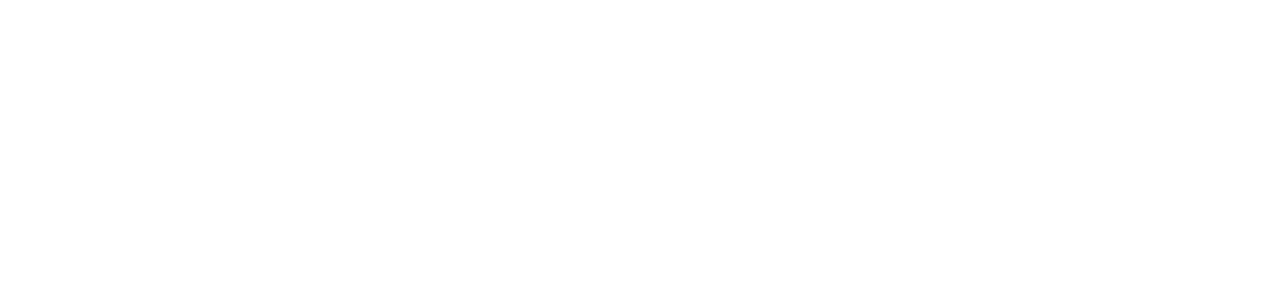
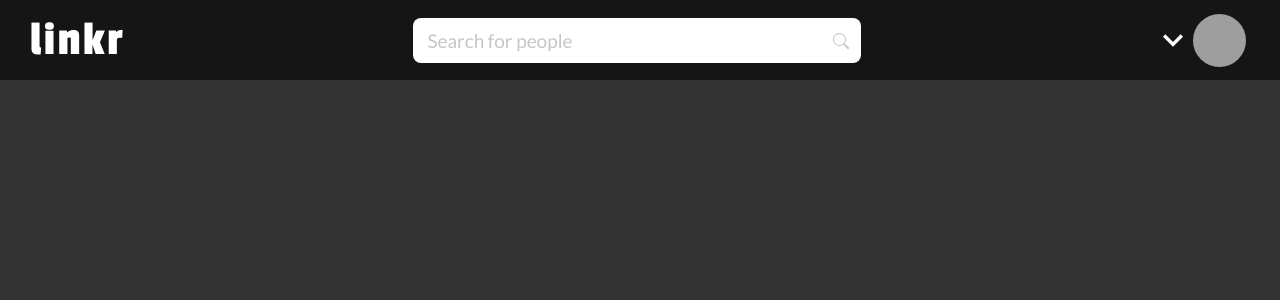
Before and after one commit to ana-pairo/linkr, a React (Create React App) app: page /teste in a window 1280 px wide. Before the commit this address had no page. Shown: the top 300 px of the page. Built offline with nearby package versions, Linux system fonts and the light colour scheme; grey boxes are pictures that could not be loaded.

Commit message:
Header component designed

```diff
--- a/package.json
+++ b/package.json
@@ -9,6 +9,7 @@
     "axios": "^1.1.3",
     "dayjs": "^1.11.5",
     "react": "^18.2.0",
+    "react-click-away-listener": "^2.2.2",
     "react-dom": "^18.2.0",
     "react-icons": "^4.6.0",
     "react-loader-spinner": "^5.3.4",
--- /dev/null
+++ b/src/common/Container/ContainerStyle.js
@@ -0,0 +1,11 @@
+import styled from "styled-components";
+
+const Container = styled.div`
+  height: 100vh;
+  width: 100vw;
+  display: flex;
+  position: relative;
+  background-color: #333333;
+`;
+
+export { Container };
--- a/src/common/GlobalStyles.js
+++ b/src/common/GlobalStyles.js
@@ -46,7 +46,6 @@
 }
 *{
     box-sizing: border-box;
-
 }
 
 .swal-overlay {
--- /dev/null
+++ b/src/common/Header/Header.js
@@ -0,0 +1,52 @@
+import { useState } from "react";
+import { useNavigate } from "react-router-dom";
+import { MdOutlineExpandMore } from "react-icons/md";
+import { BsSearch } from "react-icons/bs";
+import ClickAwayListener from "react-click-away-listener";
+
+import { Menu, Imagem, Wrapper, SearchBox } from "./HeaderStyledComponents";
+
+export default function Header() {
+  const [showMenu, setShowMenu] = useState(false);
+  const navigate = useNavigate();
+  const userPicture =
+    "https://i0.wp.com/techwek.com/wp-content/uploads/2021/01/panda-fofo-kawaii.jpg?resize=474%2C841&ssl=1";
+
+  return (
+    <Wrapper>
+      <div>
+        <h1>linkr</h1>
+      </div>
+      <SearchBox showMenu={showMenu}>
+        <input type="text" name="search" placeholder="Search for people" />
+        <div>
+          <BsSearch color={"#C6C6C6"} />
+        </div>
+      </SearchBox>
+      <ClickAwayListener onClickAway={() => setShowMenu(false)}>
+        <Imagem
+          showMenu={showMenu}
+          onClick={() => {
+            setShowMenu(!showMenu);
+          }}
+        >
+          <div>
+            <MdOutlineExpandMore color="white" size="40px" />
+          </div>
+
+          <img src={userPicture} />
+        </Imagem>
+      </ClickAwayListener>
+
+      <Menu
+        showMenu={showMenu}
+        onClick={() => {
+          localStorage.removeItem("UserToken");
+          navigate("/");
+        }}
+      >
+        <h1>Logout</h1>
+      </Menu>
+    </Wrapper>
+  );
+}
--- /dev/null
+++ b/src/common/Header/HeaderStyledComponents.js
@@ -0,0 +1,166 @@
+import styled from "styled-components";
+
+const Wrapper = styled.div`
+  display: flex;
+  flex-direction: row;
+  justify-content: space-between;
+  align-items: center;
+  padding: 0 30px;
+  height: 80px;
+  position: absolute;
+  top: 0;
+  width: 100%;
+  z-index: 1;
+  background-color: #151515;
+
+  h1 {
+    font-family: "Passion One", cursive;
+    font-size: 49px;
+    line-height: 54px;
+    letter-spacing: 0.05em;
+    color: #ffffff;
+  }
+
+  @media (max-width: 1000px) {
+    height: 72px;
+    padding: 0 20px;
+
+    h1 {
+      font-size: 45px;
+      line-height: 50px;
+    }
+  }
+`;
+
+const Imagem = styled.div`
+  display: flex;
+  justify-content: center;
+  align-items: center;
+  width: 100px;
+
+  img {
+    width: 53px;
+    height: 53px;
+    border-radius: 50%;
+    object-fit: cover;
+  }
+
+  div {
+    display: flex;
+    align-items: center;
+    width: 40px;
+    height: 40px;
+    ${(props) =>
+      props.showMenu
+        ? "transform: rotate(180deg)"
+        : "transform: rotate(360deg)"}
+  }
+
+  @media (max-width: 1000px) {
+    width: 100px;
+
+    div {
+      width: 35px;
+    }
+
+    img {
+      width: 44px;
+      height: 44px;
+    }
+  }
+`;
+
+const Menu = styled.div`
+  height: ${(props) => (props.showMenu ? "50px" : "0px")};
+  width: 130px;
+  overflow-y: hidden;
+  transition: height 0.5s;
+  background: #171717;
+  border-radius: 0px 0px 0px 20px;
+  position: absolute;
+  top: 80px;
+  right: 0px;
+  display: flex;
+  justify-content: center;
+  align-items: center;
+  text-align: center;
+  background-color: #151515;
+
+  h1 {
+    opacity: ${(props) => (props.showMenu ? "1" : "0")};
+    transition: opacity 0.5s;
+    font-family: "Lato", sans-serif;
+    font-weight: 700;
+    font-size: 17px;
+    line-height: 20px;
+    letter-spacing: 0.05em;
+    color: #ffffff;
+  }
+
+  @media (max-width: 1000px) {
+    height: ${(props) => (props.showMenu ? "43px" : "0px")};
+    top: 72px;
+
+    h1 {
+      font-size: 15px;
+      line-height: 18px;
+    }
+  }
+`;
+
+const SearchBox = styled.div`
+  width: 35vw;
+  position: relative;
+
+  input {
+    width: 100%;
+    height: 45px;
+    border-radius: 8px;
+    outline: none;
+    text-decoration: none;
+    border: none;
+    font-family: "Lato", sans-serif;
+    font-weight: 400;
+    font-size: 19px;
+    line-height: 23px;
+    padding: 0 40px 0 14px;
+    color: rgb(198, 198, 198);
+  }
+
+  input::placeholder {
+    color: rgb(198, 198, 198);
+  }
+
+  div {
+    display: flex;
+    align-items: center;
+    justify-content: center;
+    width: 40px;
+    position: absolute;
+    top: 15px;
+    right: 0;
+  }
+
+  @media (max-width: 1000px) {
+    width: 85%;
+    position: absolute;
+    top: ${(props) => (props.showMenu ? "122px" : "82px")};
+    right: calc(15% / 2);
+    transition: top 0.5s;
+
+    input {
+      padding: 0 30px 0 14px;
+      font-size: 17px;
+      line-height: 20px;
+    }
+
+    div {
+      width: 30px;
+      position: absolute;
+      top: 15px;
+      right: 1px;
+    }
+  }
+`;
+
+export { Menu, Imagem, Wrapper, SearchBox };
--- a/src/components/App/App.js
+++ b/src/components/App/App.js
@@ -3,6 +3,7 @@
 import GlobalStyles from "../../common/GlobalStyles";
 import SignUp from "../SignUp/signUp";
 import PrivatePage from "../PrivatePage/PrivatePage";
+import Tester from "../Teste";
 
 export default function App() {
   return (
@@ -23,8 +24,9 @@
               </PrivatePage>
             }
           />
-          <Route path="/" element={<> Hello Word </>} />
+          <Route path="/" element={<>SignIn</>} />
           <Route path="/sign-up" element={<SignUp />} />
+          <Route path="/teste" element={<Tester />} />
         </Routes>
       </BrowserRouter>
     </>
--- a/src/components/SignUp/signUp.js
+++ b/src/components/SignUp/signUp.js
@@ -55,7 +55,7 @@
       navigate("/");
     } catch (error) {
       setIsDisable(false);
-      swal("Oops", `${error.message}`, "error");
+      swal("Oops", `${error.response.data}`, "error");
     }
   }
 
--- a/src/components/SignUp/signUpStyledComponents.js
+++ b/src/components/SignUp/signUpStyledComponents.js
@@ -3,12 +3,12 @@
 
 const Container = styled.div`
   height: 100vh;
+  width: 100vw;
   position: relative;
   background-color: #333333;
   color: #ffffff;
 
   @media (max-width: 1000px) {
-    position: initial;
     overflow-y: scroll;
   }
 `;
@@ -52,8 +52,8 @@
     align-items: center;
     height: 30%;
     min-height: 180px;
-    width: 100%;
-    flex-wrap: nowrap;
+    width: 100vw;
+    min-width: 330px;
     box-shadow: 0px 4px 4px rgba(0, 0, 0, 0.25);
 
     div {
@@ -97,6 +97,7 @@
     width: 100%;
     height: 70%;
     min-height: 450px;
+    min-width: 330px;
     padding-top: 40px;
     flex-wrap: nowrap;
     justify-content: initial;
@@ -124,6 +125,7 @@
 `;
 
 const ValidatePasswordBox = styled.div`
+  min-width: 300px;
   height: ${(props) => (props.passwordLength !== 0 ? "180px" : "0px")};
   transition: height 0.5s;
   overflow-y: ${(props) => (props.passwordLength === 0 ? "hidden" : "initial")};
--- /dev/null
+++ b/src/components/Teste.js
@@ -0,0 +1,10 @@
+import { Container } from "../common/Container/ContainerStyle";
+import Header from "../common/Header/Header";
+
+export default function Tester() {
+  return (
+    <Container>
+      <Header />
+    </Container>
+  );
+}
```
Also changed, not shown: 1 other file (tests, documents, lock files or other folders).
